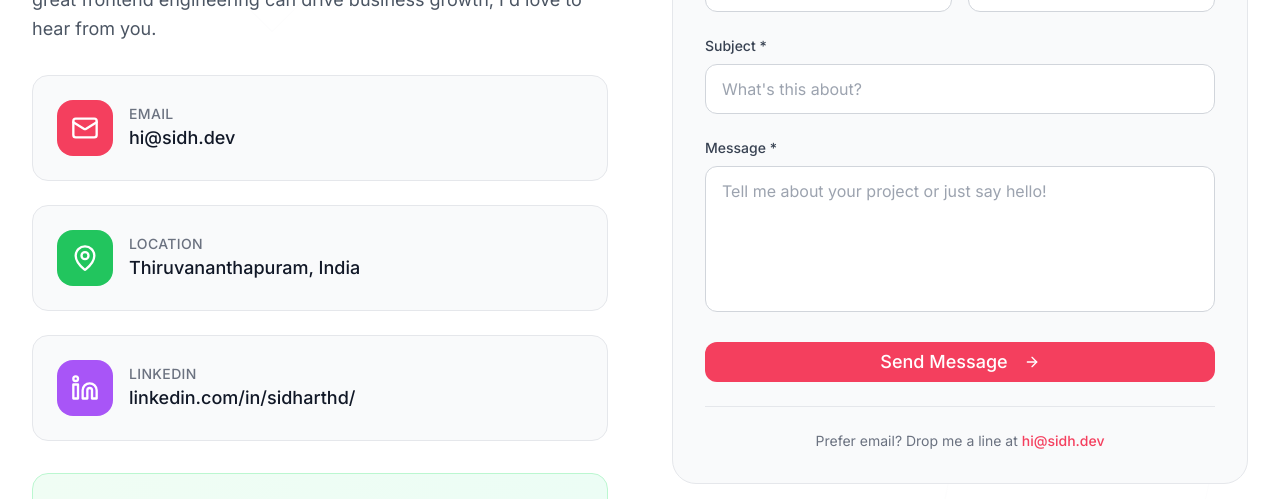
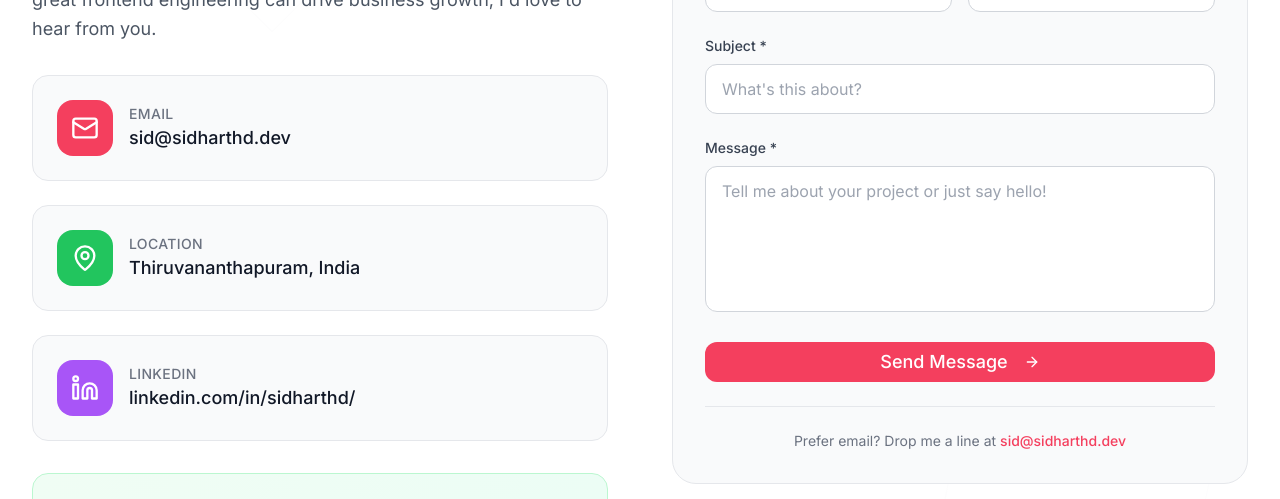
Before and after one commit to sidharthd/personal-website, a Next.js app: page / in a window 1280 px wide. Shown: the part 4880-5379 px from the top of the page. Built offline with nearby package versions, Linux system fonts and the light colour scheme.

Commit message:
Update email and web address to sidharthd.dev

```diff
--- a/app/layout.tsx
+++ b/app/layout.tsx
@@ -95,7 +95,7 @@ export default function RootLayout({
               description:
                 "Software Engineer and Frontend Specialist with 7+ years of experience",
               url: "https://sidh.dev",
-              email: "hi@sidh.dev",
+              email: "sid@sidharthd.dev",
               telephone: "+91-97461-63694",
               address: {
                 "@type": "PostalAddress",
--- a/app/page.tsx
+++ b/app/page.tsx
@@ -927,8 +927,8 @@ export default function Portfolio() {
                       {
                         icon: Mail,
                         label: "email",
-                        value: "hi@sidh.dev",
-                        href: "mailto:hi@sidh.dev",
+                        value: "sid@sidharthd.dev",
+                        href: "mailto:sid@sidharthd.dev",
                       },
                       {
                         icon: MapPin,
@@ -1129,10 +1129,10 @@ export default function Portfolio() {
                       <p className="text-sm text-green-300 text-center font-mono">
                         {"// Prefer email? Drop me a line at "}
                         <a
-                          href="mailto:hi@sidh.dev"
+                          href="mailto:sid@sidharthd.dev"
                           className="text-green-400 hover:text-green-300 font-medium transition-colors"
                         >
-                          hi@sidh.dev
+                          sid@sidharthd.dev
                         </a>
                       </p>
                     </div>
@@ -1162,7 +1162,7 @@ export default function Portfolio() {
 
               <div className="flex items-center space-x-6">
                 <a
-                  href="mailto:hi@sidh.dev"
+                  href="mailto:sid@sidharthd.dev"
                   className="text-green-400 hover:text-green-300 transition-colors"
                 >
                   <Mail className="w-5 h-5" />
@@ -1872,8 +1872,8 @@ export default function Portfolio() {
                     {
                       icon: Mail,
                       label: "Email",
-                      value: "hi@sidh.dev",
-                      href: "mailto:hi@sidh.dev",
+                      value: "sid@sidharthd.dev",
+                      href: "mailto:sid@sidharthd.dev",
                       color: "rose",
                     },
                     {
@@ -2088,10 +2088,10 @@ export default function Portfolio() {
                     <p className="text-sm text-gray-500 dark:text-gray-400 text-center">
                       Prefer email? Drop me a line at{" "}
                       <a
-                        href="mailto:hi@sidh.dev"
+                        href="mailto:sid@sidharthd.dev"
                         className="text-rose-500 hover:text-rose-600 font-medium transition-colors"
                       >
-                        hi@sidh.dev
+                        sid@sidharthd.dev
                       </a>
                     </p>
                   </div>
@@ -2122,7 +2122,7 @@ export default function Portfolio() {
 
             <div className="flex items-center space-x-6">
               <a
-                href="mailto:hi@sidh.dev"
+                href="mailto:sid@sidharthd.dev"
                 className="text-gray-400 hover:text-rose-500 transition-colors"
               >
                 <Mail className="w-5 h-5" />
```
